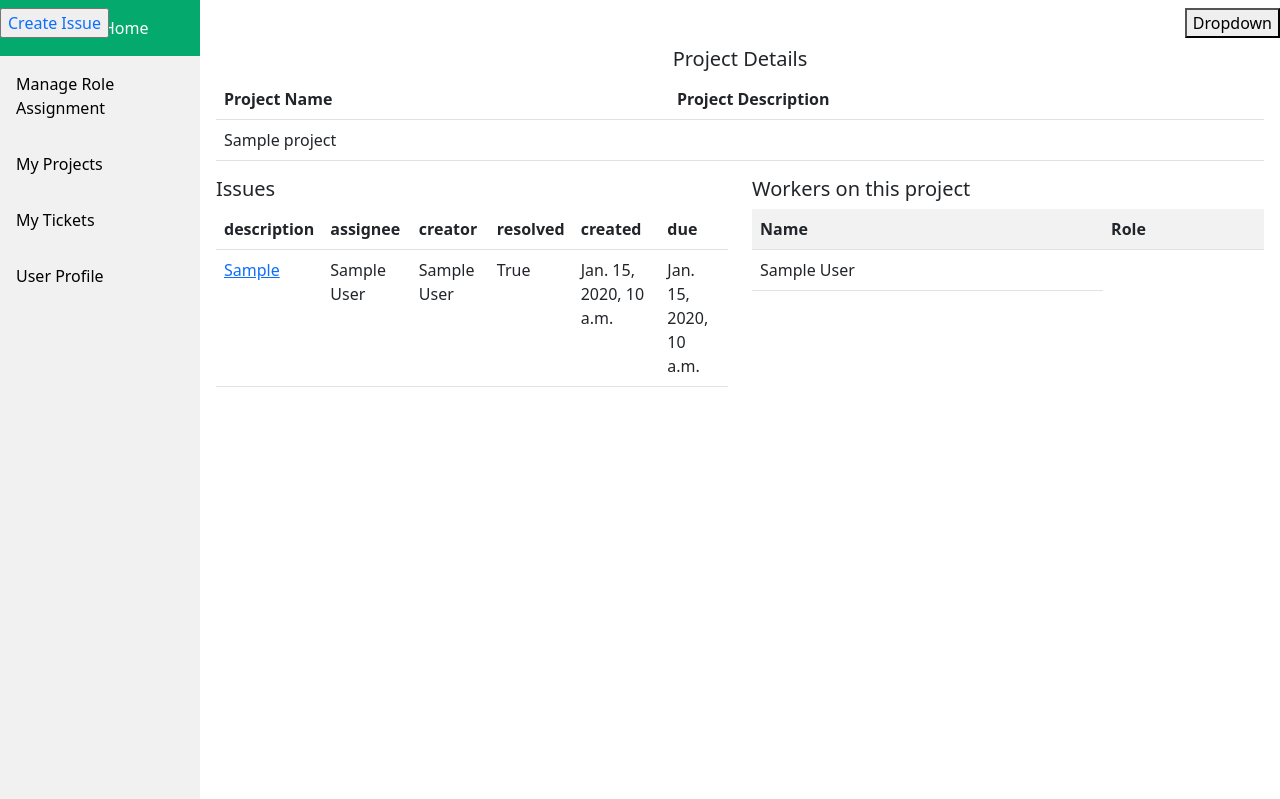
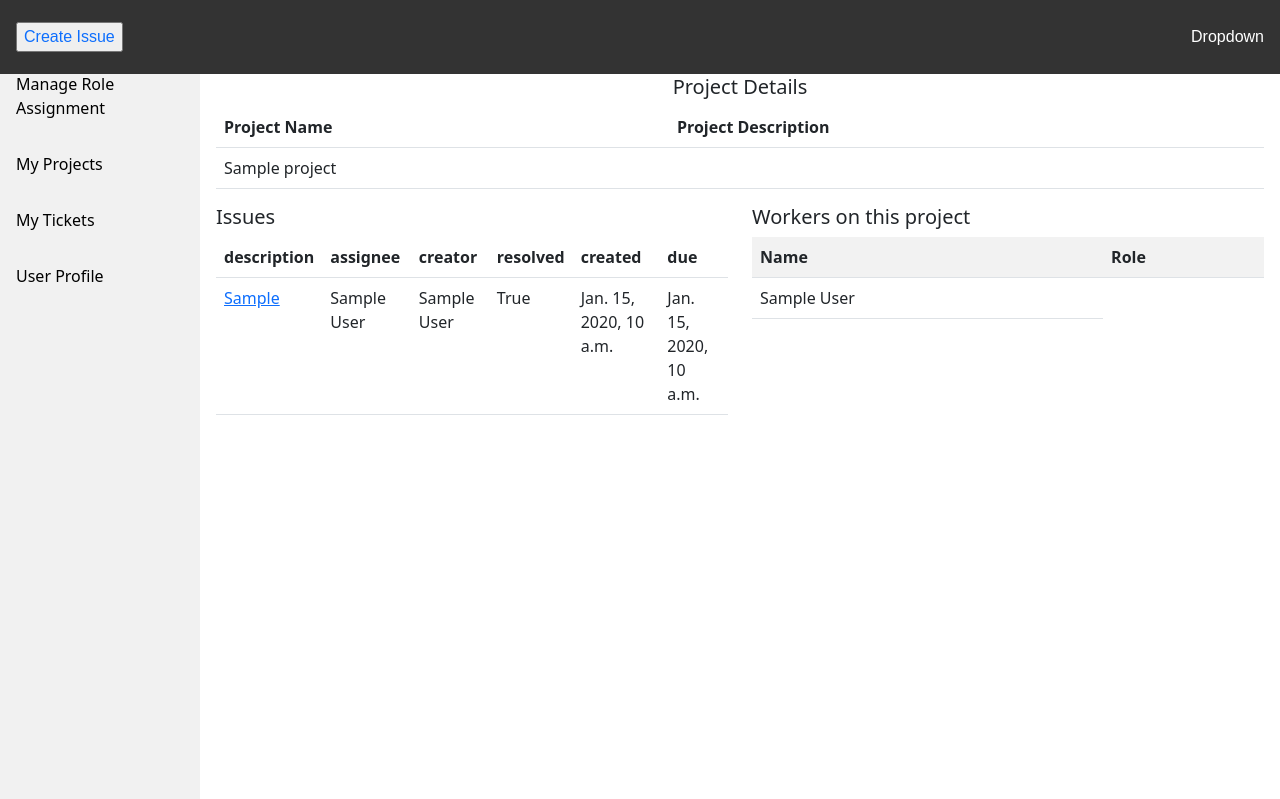
Before and after one commit to ccatherinee/bugtracker, a Django app: page /1/ in a window 1280 px wide. Shown: the top 799 px of the page. Run offline with Django 4.2, Linux system fonts and the light colour scheme; tables that the repository leaves empty hold one stand-in row (values such as "Sample post"); some libraries are stand-ins or nearby versions.

Commit message:
working on top nav bar

```diff
--- a/static/style.css
+++ b/static/style.css
@@ -61,91 +61,73 @@
     }
   }
 
-  /* Add a black background color to the top navigation */
-.topnav {
+  /* Navbar container */
+.navbar {
   -webkit-appearance:none;
+  overflow: hidden;
   background-color: #333;
+  font-family: Arial;
+}
+
+/* Links inside the navbar */
+.navbar form {
+  float: right;
+  font-size: 16px;
+  color: white;
+  text-align: center;
+  padding: 14px 16px;
+  text-decoration: none;
+}
+
+/* The dropdown container */
+.dropdown {
+  float: right;
   overflow: hidden;
 }
 
-/* Style the links inside the navigation bar */
-.topnav a {
--webkit-appearance:none;
-  float: left;
-  color: #f2f2f2;
-  text-align: center;
-  padding: 15.6px;
-  text-decoration: none;
-  font-size: 17px;
+/* Dropdown button */
+.dropdown .dropbtn {
+  font-size: 16px;
+  border: none;
+  outline: none;
+  color: white;
+  padding: 14px 16px;
+  background-color: inherit;
+  font-family: inherit; /* Important for vertical align on mobile phones */
+  margin: 0; /* Important for vertical align on mobile phones */
 }
 
-/* Change the color of links on hover */
-.topnav a:hover {
--webkit-appearance:none;
-  background-color: #ddd;
-  color: black;
+/* Add a red background color to navbar links on hover */
+.navbar a:hover, .dropdown:hover .dropbtn {
+  background-color: red;
 }
 
-/* Add a color to the active/current link */
-.topnav a.active {
--webkit-appearance:none;
-  background-color: #04AA6D;
-  color: white;
-}
-
-/* Right-aligned section inside the top navigation */
-.topnav-right {
--webkit-appearance:none;
-  float: right;
-}
-
-/* The container <div> - needed to position the dropdown content */
-.dropdown {
-    -webkit-appearance: none;
-    position: relative;
-    display: inline-block;
-    overflow:visible;
-  }
-
-  /* Dropdown Content (Hidden by Default) */
+/* Dropdown content (hidden by default) */
 .dropdown-content {
-    -webkit-appearance: none;
   display: none;
   position: absolute;
-    background-color: #f1f1f1;
+  background-color: #f9f9f9;
   min-width: 160px;
   box-shadow: 0px 8px 16px 0px rgba(0,0,0,0.2);
   z-index: 1;
-    overflow:visible;
 }
 
 /* Links inside the dropdown */
 .dropdown-content a {
-    -webkit-appearance: none;
+  float: none;
   color: black;
   padding: 12px 16px;
   text-decoration: none;
   display: block;
-    overflow:visible;
+  text-align: left;
 }
 
-  /* Change color of dropdown links on hover */
+/* Add a grey background color to dropdown links on hover */
 .dropdown-content a:hover {
-    -webkit-appearance: none;
   background-color: #ddd;
-    overflow:visible;
 }
 
 /* Show the dropdown menu on hover */
 .dropdown:hover .dropdown-content {
-    -webkit-appearance: none;
   display: block;
-    overflow:visible;
 }
-
-  /* Change the background color of the dropdown button when the dropdown content is shown */
-  .dropdown:hover .dropbtn {
-      -webkit-appearance: none;
-      background-color: #3e8e41;
-      overflow:visible;
-    }
```
Also changed, not shown: core/static/style.css (line endings or trailing spaces), core/templates/core/project.html (indentation only). Lines whose indentation alone changed are shown as unchanged.
